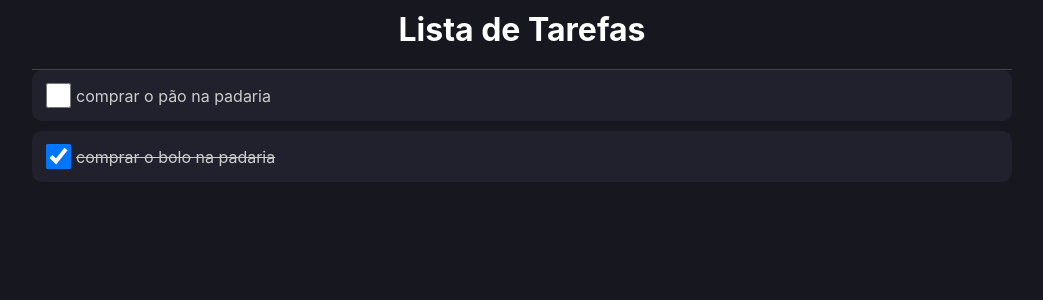
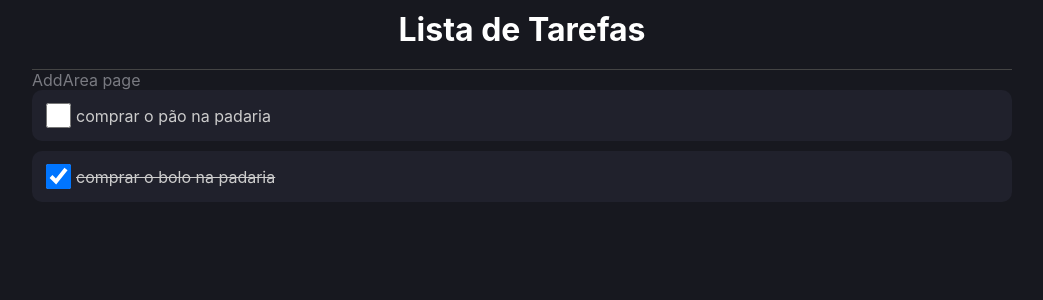
Before and after one commit to DigitalHDR/Todo-React-TypeScript-Styled-component, a React (Create React App) app: page / in a window 1280 px wide. Shown: the top 300 px of the page, without its empty margins (118-1161 px from the left). Built offline with nearby package versions, Linux system fonts and the light colour scheme.

Commit message:
criando um novo component AddArea

```diff
--- a/src/App.tsx
+++ b/src/App.tsx
@@ -2,6 +2,7 @@
 import * as C from './App.styles'
 import { Item } from './types/item'
 import { ListItem } from './components/ListItem'
+import { AddArea } from './components/AddArea'
 
 const App = () => {
   const [list, setList] = useState<Item[]>([
@@ -22,7 +23,7 @@
       <C.Area>
         <C.Header>Lista de Tarefas</C.Header>
 
-        {/* área de adicionar nova tarefa */}
+        <AddArea />
 
         {list.map((item, index) => (
           <ListItem key={index} item={item} />
--- /dev/null
+++ b/src/components/AddArea/index.tsx
@@ -0,0 +1,5 @@
+import * as C from './styles'
+
+export const AddArea = () => {
+  return <C.Container>AddArea page</C.Container>
+}
--- /dev/null
+++ b/src/components/AddArea/styles.ts
@@ -0,0 +1,3 @@
+import styled from "styled-components";
+
+export const Container = styled.div``
```
